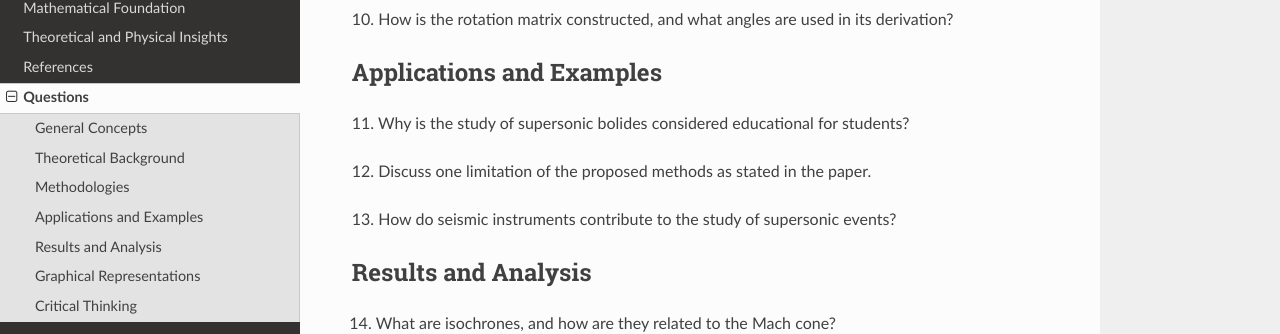
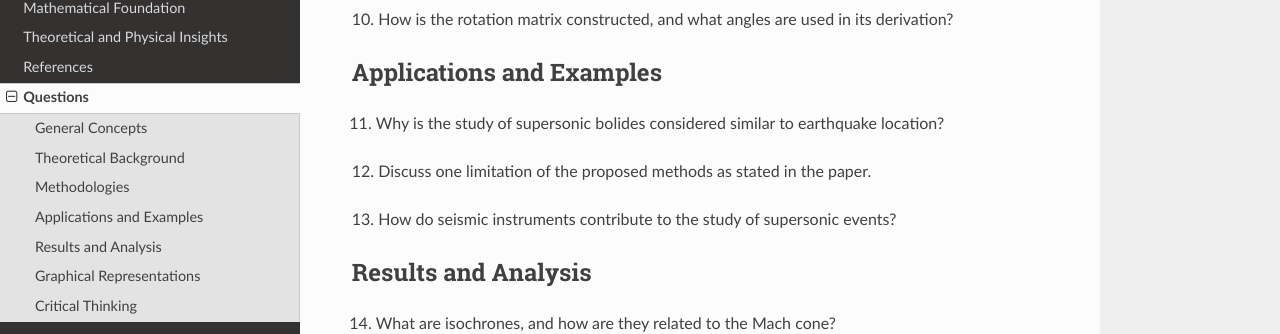
Before and after one commit to rortegaru/sissrc, a Sphinx documentation site: the page built from docs/source/Questions.rst, in a window 1280 px wide and 900 px high, scrolled down 632 px. Shown: the part 144-478 px from the top of the window. Built offline with Sphinx 7.4.7 and the Read the Docs theme 3.1.0, drawn with Linux system fonts in a browser that asks for light colours.

Commit message:
Add Questions correct

```diff
--- a/docs/source/Questions.rst
+++ b/docs/source/Questions.rst
@@ -41,8 +41,7 @@ its derivation?
 Applications and Examples
 --------------------------
 
-11. Why is the study of supersonic bolides considered educational for
-students?
+11. Why is the study of supersonic bolides considered similar to earthquake location?
 
 12. Discuss one limitation of the proposed methods as stated in the
 paper.
```
